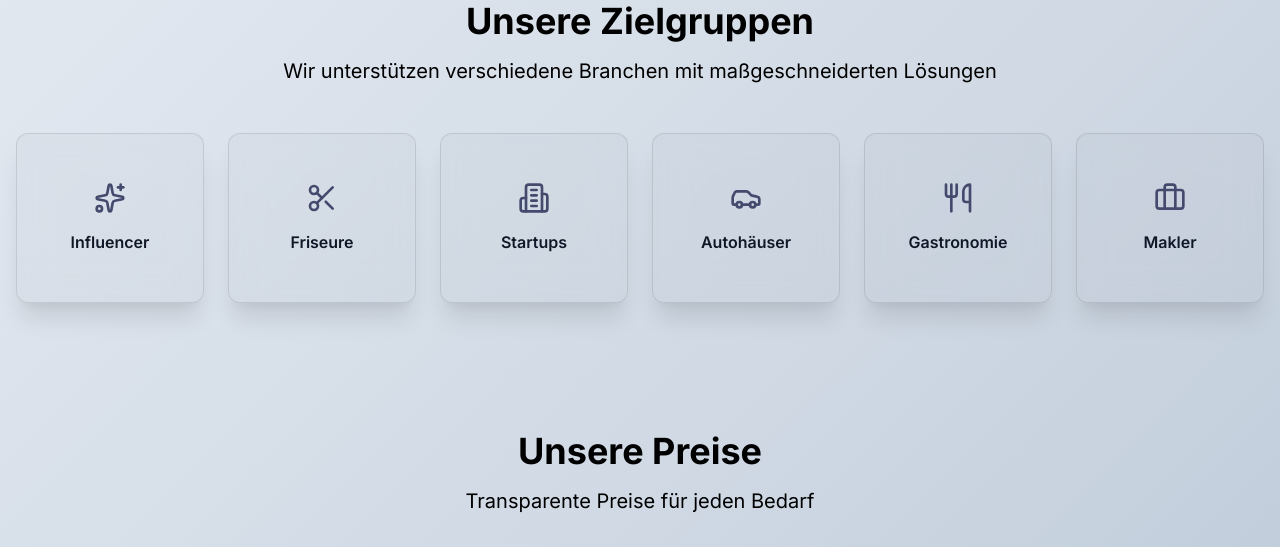
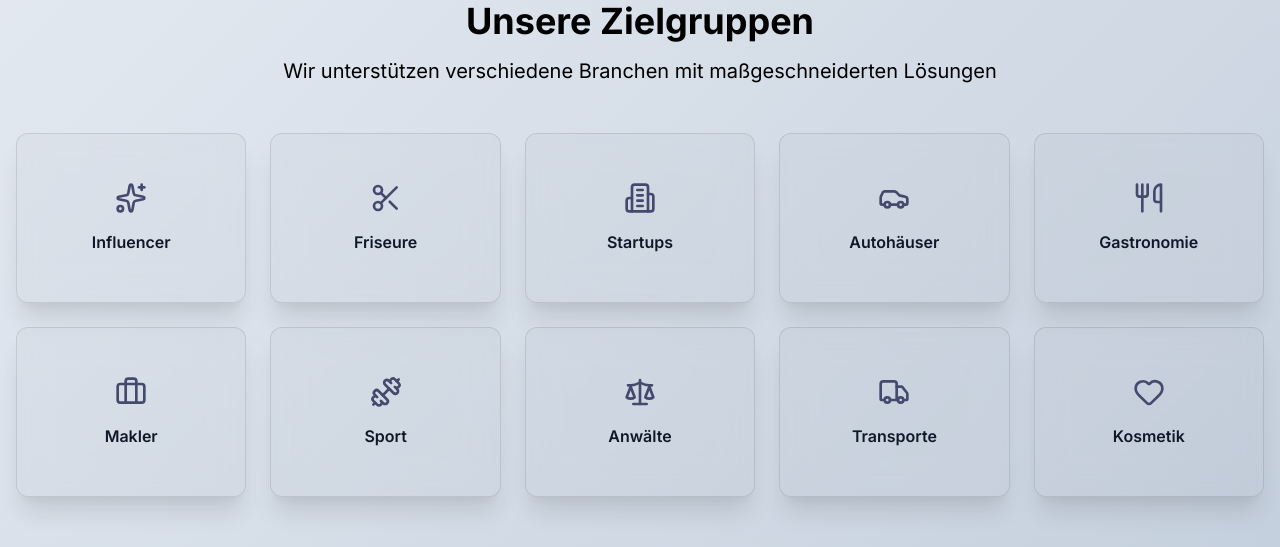
Before and after one commit to oktayshakirov/helloberlin365, a Next.js app: page / in a window 1280 px wide. Shown: the part 1400-1947 px from the top of the page. Built offline with nearby package versions, Linux system fonts and the light colour scheme; no server answers.

Commit message:
new target customers

```diff
--- a/src/app/page.tsx
+++ b/src/app/page.tsx
@@ -1,6 +1,6 @@
 import { Navbar } from "@/components/Navbar";
 import { Hero } from "@/components/Hero";
-import { TargetCustomers } from "@/components/TargetCustomers";
+import { Customers } from "@/components/Customers";
 import { Services } from "@/components/Services";
 import { Pricing } from "@/components/Pricing";
 import { About } from "@/components/About";
@@ -13,7 +13,7 @@ export default function HomePage() {
       <Navbar />
       <Hero />
       <Services />
-      <TargetCustomers />
+      <Customers />
       <Pricing />
       <About />
       <Contact />
--- a/src/components/TargetCustomers.tsx
+++ b/src/components/Customers.tsx
@@ -6,6 +6,10 @@ import {
   Building2,
   Sparkles,
   Briefcase,
+  Dumbbell,
+  Scale,
+  Truck,
+  Heart,
 } from "lucide-react";
 
 interface TargetCustomer {
@@ -38,9 +42,25 @@ const customers: TargetCustomer[] = [
     title: "Makler",
     icon: <Briefcase className="h-8 w-8 text-primary" />,
   },
+  {
+    title: "Sport",
+    icon: <Dumbbell className="h-8 w-8 text-primary" />,
+  },
+  {
+    title: "Anwälte",
+    icon: <Scale className="h-8 w-8 text-primary" />,
+  },
+  {
+    title: "Transporte",
+    icon: <Truck className="h-8 w-8 text-primary" />,
+  },
+  {
+    title: "Kosmetik",
+    icon: <Heart className="h-8 w-8 text-primary" />,
+  },
 ];
 
-export function TargetCustomers() {
+export function Customers() {
   return (
     <section className="py-16 px-4">
       <div className="max-w-7xl mx-auto">
@@ -54,7 +74,7 @@ export function TargetCustomers() {
           </p>
         </div>
 
-        <div className="grid grid-cols-2 md:grid-cols-3 lg:grid-cols-6 gap-6">
+        <div className="grid grid-cols-5 gap-6">
           {customers.map((customer, index) => (
             <Card
               key={index}
```
